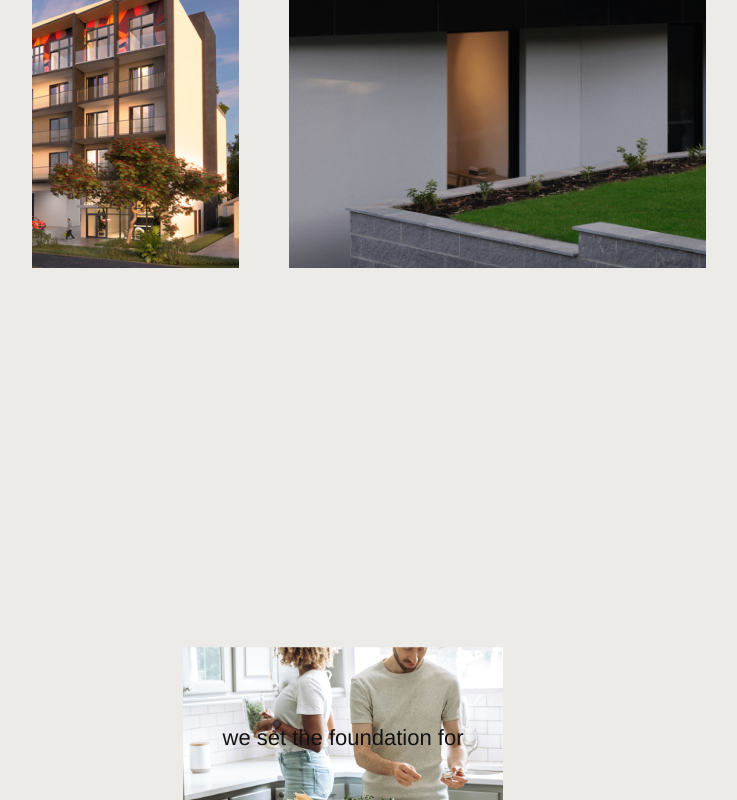
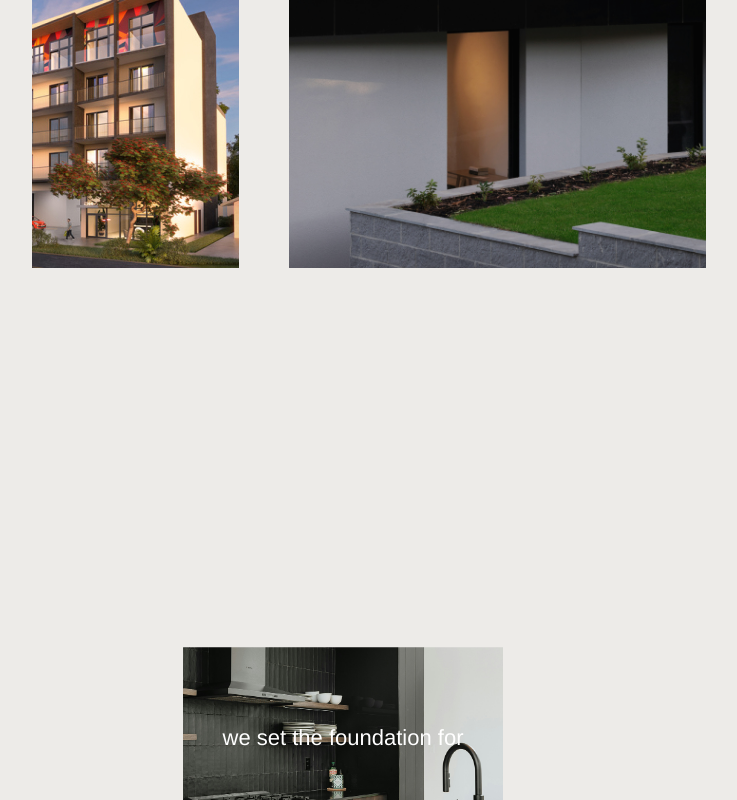
Before and after one commit to secureweb16/IVEY-Development, a React (Create React App) app: page / in a window 1280 px wide. Shown: the part 2000-2800 px from the top of the page, without its empty margins (297-1034 px from the left). Built offline with nearby package versions, Linux system fonts and the light colour scheme.

Commit message:
20 feb new update

```diff
--- a/src/assets/css/style.css
+++ b/src/assets/css/style.css
@@ -430,6 +430,9 @@ video{
     position: absolute;
     top: 5px;
     left: -120px;
+}
+.hero-section .cover{
+    object-position: right center;
 }
 
 /*---- Image Banner Section ----*/
--- a/src/pages/Home.jsx
+++ b/src/pages/Home.jsx
@@ -158,7 +158,7 @@ const Home = () => {
                         </video>
                     </div>
                     <div className="summary-block d-flex justify-content-center align-items-center position-absolute center w-100 h-100">
-                        <div className="heading-block heading-block-1 position-absolute px-20" ref={headingBlock1Ref}>we set the foundation for</div>
+                        <div className="heading-block heading-block-1 color-light position-absolute px-20" ref={headingBlock1Ref}>we set the foundation for</div>
                         <div className="heading-block heading-block-2 color-light position-absolute px-20" ref={headingBlock2Ref}>life, well designed.</div>
                     </div>
                 </div>
```
Also changed, not shown: src/assets/images/designed.jpg.
